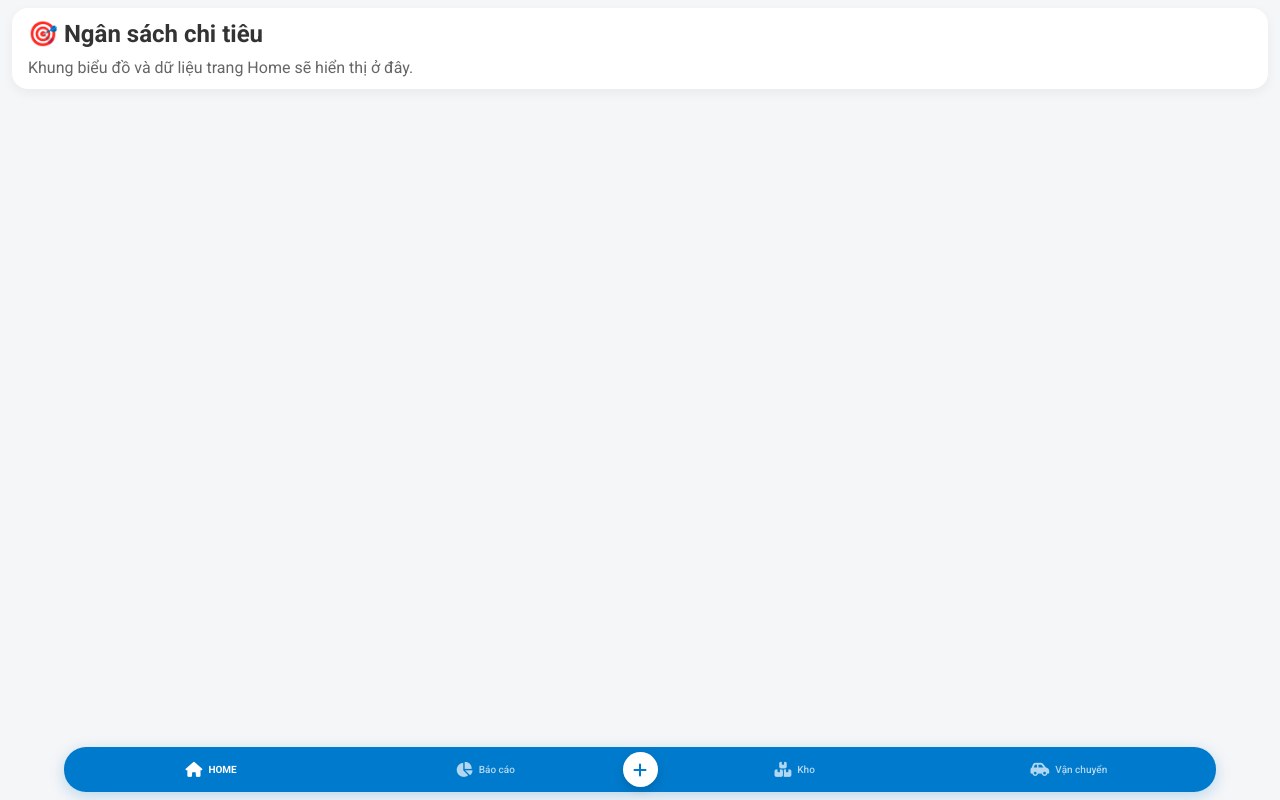
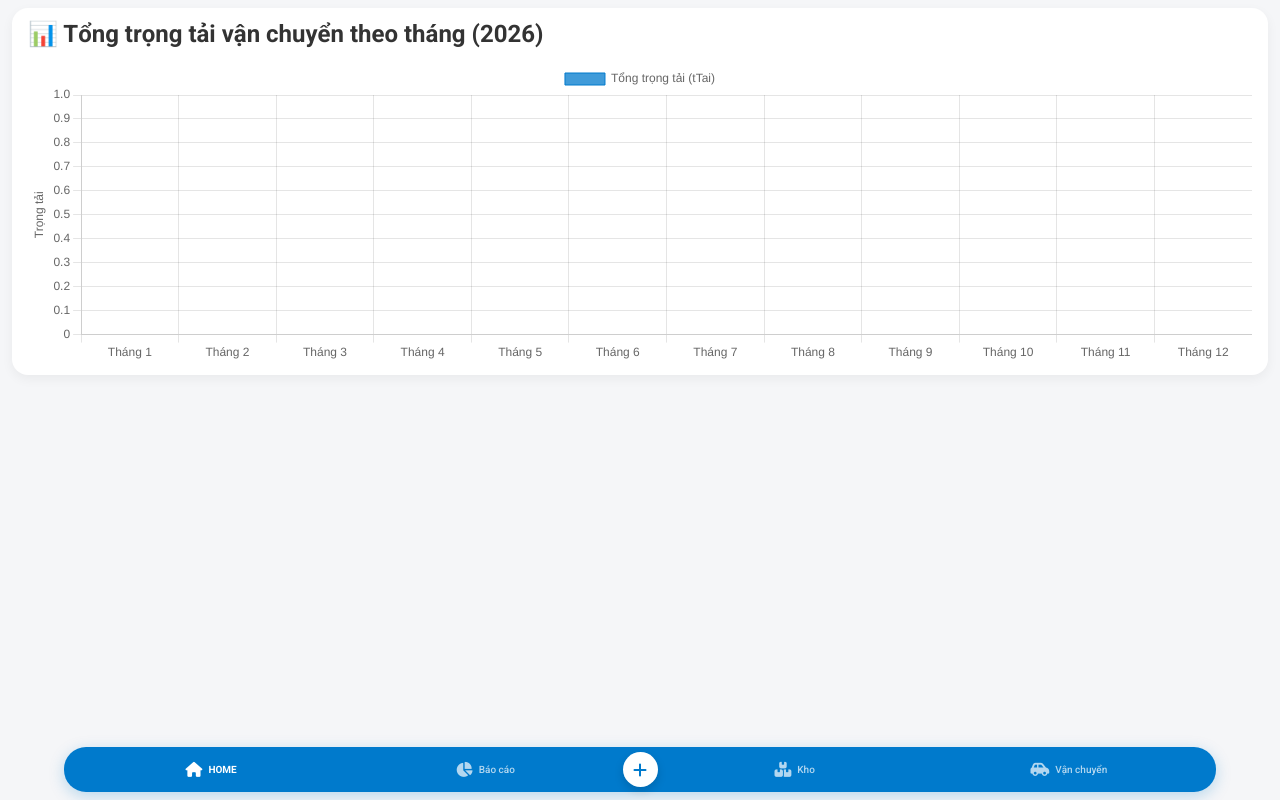
Before and after one commit to hamacotbvs/TMS, a website: page index.html in a window 1280 px wide. Both pictures are taken after a click on the element "HOME". Drawn offline with nearby package versions, Linux system fonts and the light colour scheme; no server answers.

Commit message:
Update index.html

```diff
--- a/index.html
+++ b/index.html
@@ -25,6 +25,10 @@
         .trang-content {display: none;} /* ẩn tất cả các tab */
         .trang-content.active {display: block;} /* chỉ định tab nào hiển thị */
         .KHUNG-CON-TRONG-TAB {background: #fff; padding: 20px; border-radius: 16px; box-shadow: 0 4px 12px rgba(0,0,0,0.05); margin-bottom: 16px;}
+
+        /* ĐỊNH DẠNG VÙNG CHỨA BIỂU ĐỒ */
+        .khung-bieu-do {position: relative; width: 100%; height: 300px; margin-top: 15px;}
+
         /* THANH MENU DƯỚI */
         .MENU-DUOI {position: fixed; bottom: 20px; left: 5%; right: 5%; height: 70px; background-color: #007acc; /* Màu xanh chủ đạo */ border-radius: 35px; display: flex; justify-content: space-around; align-items: center; box-shadow: 0 8px 24px rgba(0, 122, 204, 0.3); z-index: 1000; padding: 0 10px; transition: all 0.3s ease; /* co giãn mượt khi xoay */} /* định dạng khung menu */
         .MENU-item {display: flex; flex-direction: column; align-items: center; justify-content: center; color: rgba(255, 255, 255, 0.7); text-decoration: none; font-size: 11px; font-weight: 500; cursor: pointer; transition: all 0.3s ease; flex: 1; height: 100%;} /* thiết kế kiểu dáng nút */
@@ -53,8 +57,10 @@
 
         <div id="home" class="trang-content active">
             <div class="KHUNG-CON-TRONG-TAB">
-                <h2>🎯 Ngân sách chi tiêu</h2>
-                <p style="margin-top: 10px; color: #666;">Khung biểu đồ và dữ liệu trang Home sẽ hiển thị ở đây.</p>
+                <h2>📊 Tổng trọng tải vận chuyển theo tháng (2026)</h2>
+                <div class="khung-bieu-do">
+                    <canvas id="bieuDoTrongTai"></canvas>
+                </div>
             </div>
         </div>
 
@@ -122,7 +128,7 @@
         import { initializeApp } from "https://www.gstatic.com/firebasejs/10.8.0/firebase-app.js";
         import { getFirestore, collection, onSnapshot, query, where } from "https://www.gstatic.com/firebasejs/10.8.0/firebase-firestore.js";
 
-        const firebaseConfig = { // địa chỉ Fire
+        const firebaseConfig = {
             apiKey: "AIzaSyA7SQQRocTLFzJ3_yz4utnEljaj4Gp6tP8",
             authDomain: "hamaco-tms-c4b70.firebaseapp.com",
             projectId: "hamaco-tms-c4b70",
@@ -137,16 +143,98 @@
         const db = getFirestore(app);
         console.log("Firebase & Firestore đã được kết nối thành công!");
 
+        // Khởi tạo Biểu đồ Chart.js trống trước
+        const ctx = document.getElementById('bieuDoTrongTai').getContext('2d');
+        const labelsThang = Array.from({length: 12}, (_, i) => `Tháng ${i + 1}`);
+
+        const bieuDo = new Chart(ctx, {
+            type: 'bar',
+            data: {
+                labels: labelsThang,
+                datasets: [{
+                    label: 'Tổng trọng tải (tTai)',
+                    data: Array(12).fill(0), // Khởi tạo ban đầu với giá trị 0 cho 12 tháng
+                    backgroundColor: 'rgba(0, 122, 204, 0.75)',
+                    borderColor: 'rgba(0, 122, 204, 1)',
+                    borderWidth: 1,
+                    borderRadius: 6
+                }]
+            },
+            options: {
+                responsive: true,
+                maintainAspectRatio: false,
+                scales: {
+                    y: {
+                        beginAtZero: true,
+                        title: {
+                            display: true,
+                            text: 'Trọng tải'
+                        }
+                    }
+                },
+                plugins: {
+                    legend: {
+                        display: true,
+                        position: 'top'
+                    }
+                }
+            }
+        });
+
+        // LẮNG NGHE DỮ LIỆU TỪ FIREBASE (Realtime)
+        // Lọc theo năm 2026 dựa trên cấu trúc database của bạn
+        const q = query(collection(db, "TUYENDUONG"), where("nam", "==", 2026));
+
+        onSnapshot(q, (snapshot) => {
+            // Khởi tạo mảng lưu trữ trọng tải cho 12 tháng (mặc định bằng 0)
+            const duLieuThang = Array(12).fill(0);
+
+            snapshot.forEach((doc) => {
+                const data = doc.data();
+
+                // Lấy thông tin tháng và trọng tải tTai
+                const thang = parseInt(data.thang); // Ví dụ: 1
+                const tTai = parseFloat(data.tTai) || 0; // Chuyển đổi về kiểu số, phòng hờ lỗi dữ liệu trống
+
+                // Vì mảng Javascript chạy từ index 0 -> 11 ứng với tháng 1 -> 12
+                if (thang >= 1 && thang <= 12) {
+                    duLieuThang[thang - 1] += tTai;
+                }
+            });
+
+            // Cập nhật lại dữ liệu cho biểu đồ và vẽ lại (render)
+            bieuDo.data.datasets[0].data = duLieuThang;
+            bieuDo.update();
+            console.log("Dữ liệu biểu đồ đã được cập nhật từ Firestore!", duLieuThang);
+        }, (error) => {
+            console.error("Lỗi khi lấy dữ liệu Firestore: ", error);
+        });
+
         // NÚT RESET
         const idNutLamMoi = document.getElementById('NUT-LAM-MOI-APP');
-        if (idNutLamMoi) {idNutLamMoi.addEventListener('click', () => {const iconSvg = idNutLamMoi.querySelector('svg'); if (iconSvg) {iconSvg.style.transform = 'rotate(360deg)'; iconSvg.style.transition = 'transform 0.4s ease';} setTimeout(() => { window.location.reload(); }, 350); });}
+        if (idNutLamMoi) {
+            idNutLamMoi.addEventListener('click', () => {
+                const iconSvg = idNutLamMoi.querySelector('svg');
+                if (iconSvg) {
+                    iconSvg.style.transform = 'rotate(360deg)';
+                    iconSvg.style.transition = 'transform 0.4s ease';
+                }
+                setTimeout(() => { window.location.reload(); }, 350);
+            });
+        }
 
         // XỬ LÝ CHUYỂN TAB TRÊN GIAO DIỆN
-        window.switchTab = function(tabId) { // chuyển tab
-            const trangs = document.querySelectorAll('.trang-content'); trangs.forEach(page => page.classList.remove('active')); // Ẩn tất cả các trang nội dung
-            const menuItems = document.querySelectorAll('.MENU-item'); menuItems.forEach(item => item.classList.remove('active')); // Gỡ bỏ trạng thái active của tất cả các nút menu
-            document.getElementById(tabId).classList.add('active'); // Hiển thị trang được chọn
-            const clickedTarget = event.currentTarget; clickedTarget.classList.add('active');} // Kích hoạt trạng thái active cho nút menu tương ứng
+        window.switchTab = function(tabId) {
+            const trangs = document.querySelectorAll('.trang-content');
+            trangs.forEach(page => page.classList.remove('active'));
+
+            const menuItems = document.querySelectorAll('.MENU-item');
+            menuItems.forEach(item => item.classList.remove('active'));
+
+            document.getElementById(tabId).classList.add('active');
+            const clickedTarget = event.currentTarget;
+            clickedTarget.classList.add('active');
+        }
     </script>
 </body>
 </html>
```
